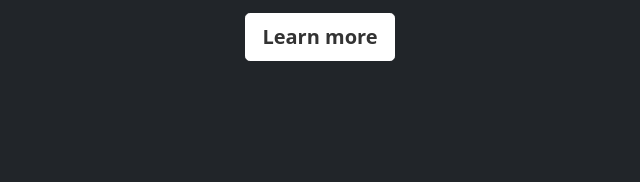
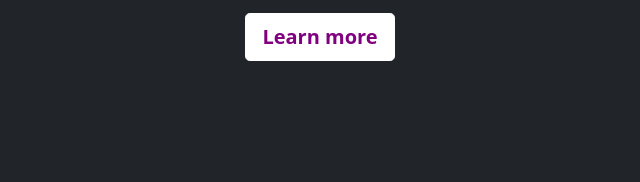
Before and after one commit to JaimeLGC/git-work, a plain HTML site: page index.html in a window 1280 px wide. Shown: the part 434-616 px from the top of the page, 320-960 px from the left. Drawn offline with Linux system fonts and the light colour scheme.

Commit message:
The button color has been changed to purple

```diff
--- a/cover.css
+++ b/cover.css
@@ -7,7 +7,7 @@
 .btn-secondary,
 .btn-secondary:hover,
 .btn-secondary:focus {
-  color: #333;
+  color: purple;
   text-shadow: none; /* Prevent inheritance from `body` */
 }
 
```
